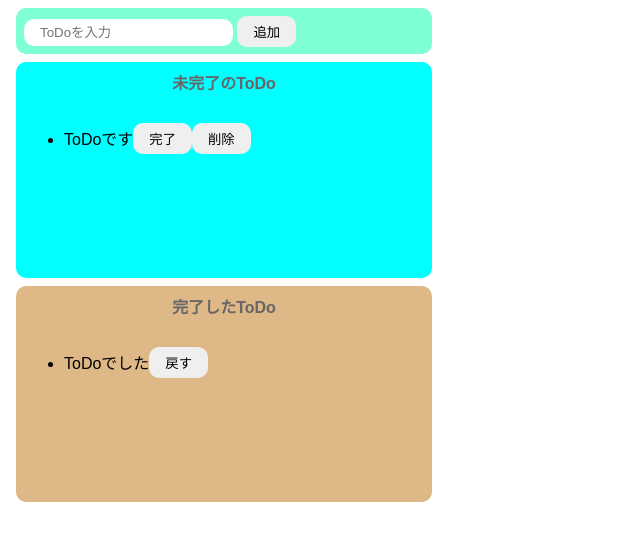
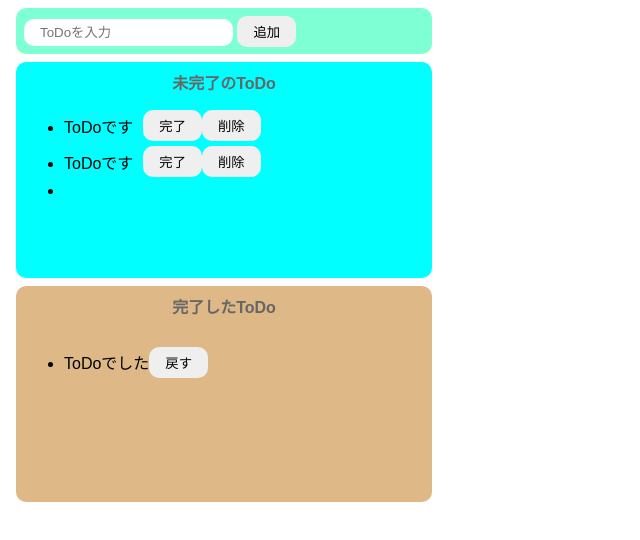
Before and after one commit to shunsukekaneko72106/todo-js, a website built with Parcel: page index.html in a window 1280 px wide. Both pictures are taken after a click on the button "追加". Shown: the whole page, without its empty margins (0-640 px from the left). Built offline with nearby package versions, Linux system fonts and the light colour scheme.

Commit message:
テキスト追加機能

```diff
--- a/index.html
+++ b/index.html
@@ -14,14 +14,17 @@
     <!-- 未完了エリア -->
     <div class="incomplete-area">
       <p class="title">未完了のToDo</p>
-      <ul>
-        <li>
-          <div class="list-row">
-            <p>ToDoです</p>
-            <button>完了</button>
-            <button>削除</button>
-          </div>
-        </li>
+      <ul id="incomplete-list">
+        <div class="list-row">
+          <li>ToDoです</li>
+          <button>完了</button>
+          <button>削除</button>
+        </div>
+        <div class="list-row">
+          <li>ToDoです</li>
+          <button>完了</button>
+          <button>削除</button>
+        </div>
       </ul>
     </div>
     <!-- 完了エリア -->
--- a/src/index.js
+++ b/src/index.js
@@ -9,7 +9,16 @@ const onClickAdd = () => {
   const div = document.createElement("div");
   //classに名前を付与
   div.className = "list-row";
-  console.log(div);
+
+  //liタグを生成
+  const li = document.createElement("li");
+  li.innerText = inputText;
+
+  //divタグの子要素に各要素を設定
+  div.appendChild(li);
+
+  //未完了リストに追加
+  document.getElementById("incomplete-list").appendChild(div);
 };
 
 document
```
